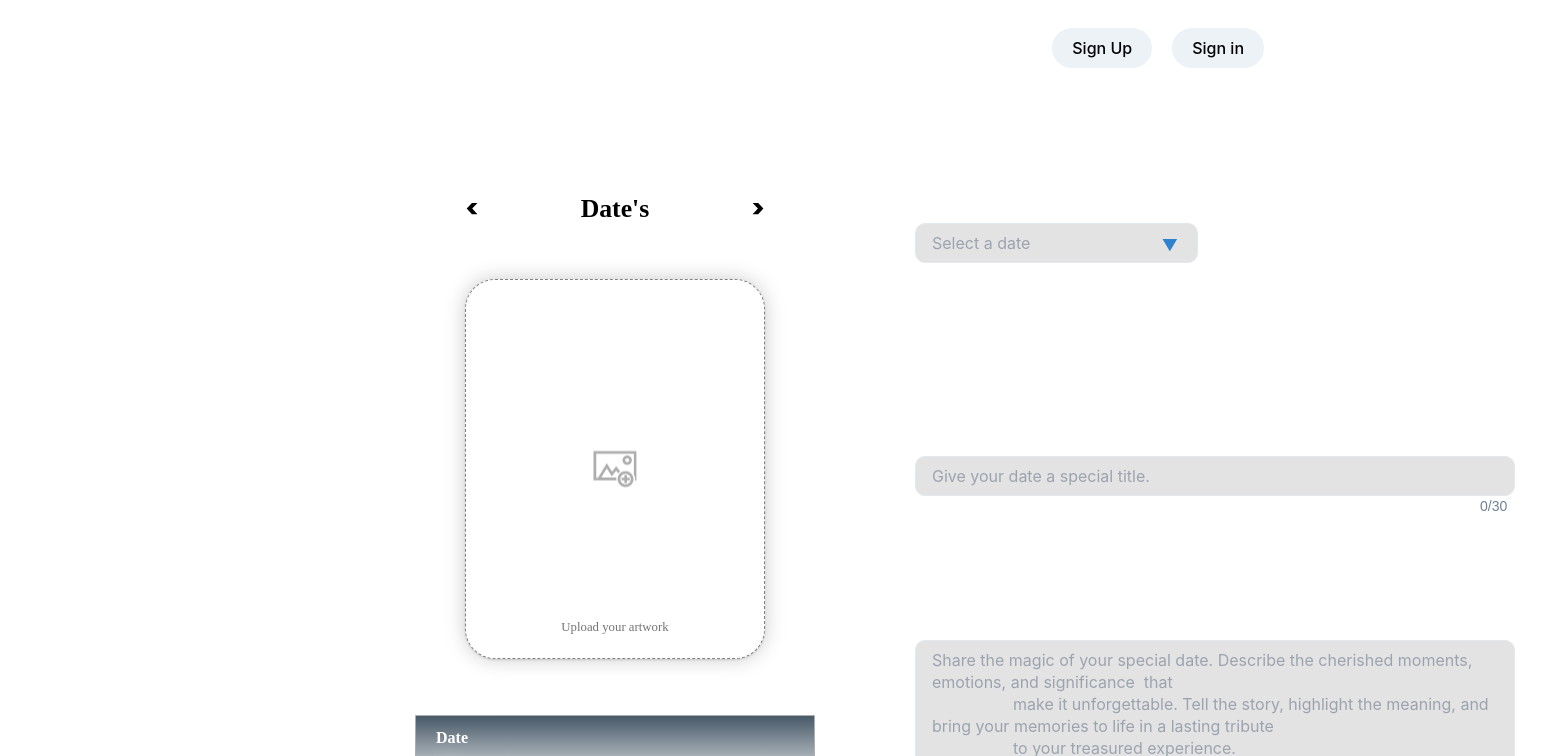
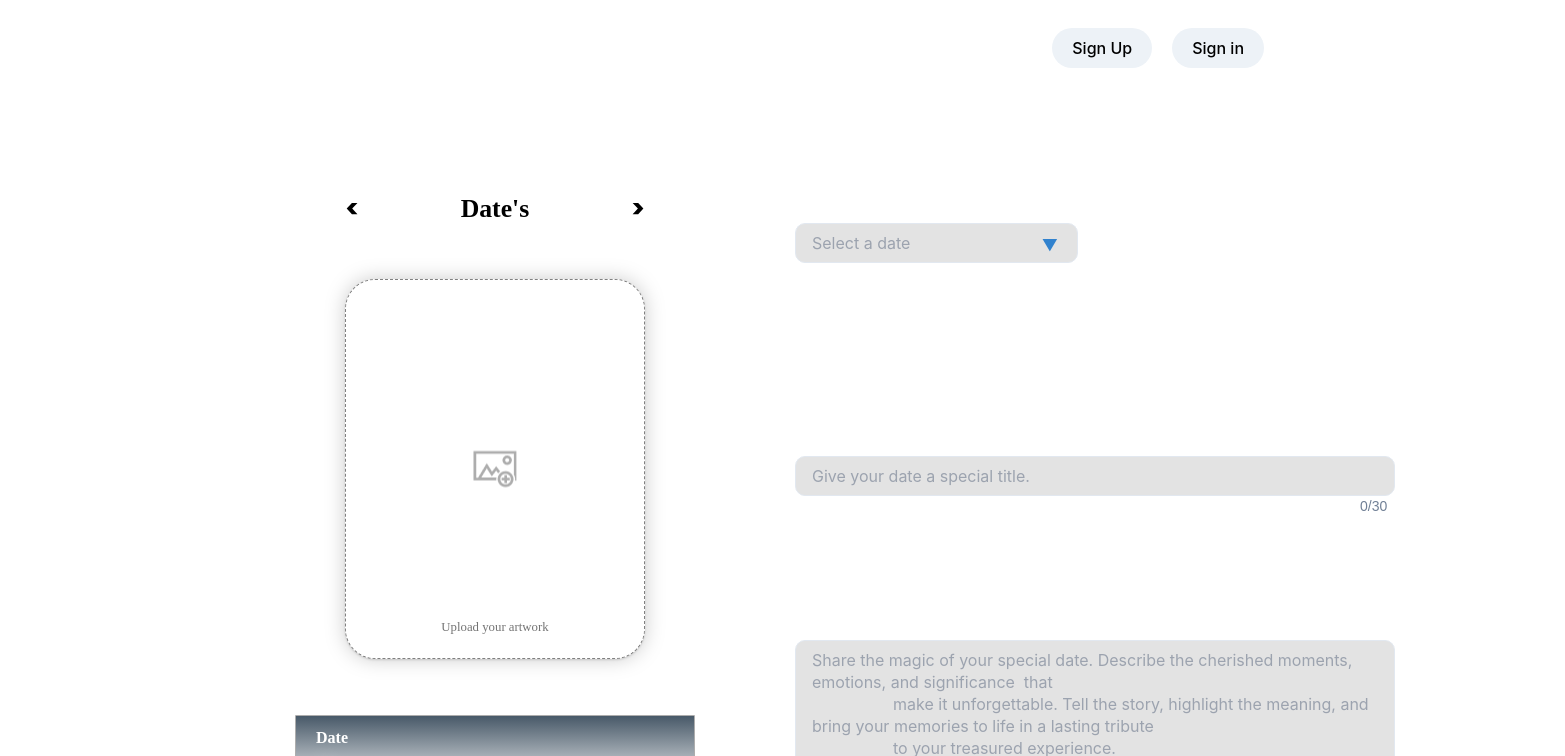
Before and after one commit to jjw3310/avalanche, a React (Create React App) app: page /purchaseDetail in a window 1280 px wide. Shown: the top 756 px of the page, 1565 px wide, since content can reach past the window. Built offline with nearby package versions, Linux system fonts and the light colour scheme.

Commit message:
paddingPurchaseDetail

```diff
--- a/src/components/pages/purchaseDetail.jsx
+++ b/src/components/pages/purchaseDetail.jsx
@@ -148,7 +148,7 @@ const PurchaseDetail = forwardRef((props, ref) => {
         paddingLeft={"190px"}
         paddingRight={"190px"}
         ref={ref}
-        w={"100%"}
+        w={"100vh"}
         h={"1000px"}
         // paddingBottom={"200px"}
       >
@@ -157,7 +157,8 @@ const PurchaseDetail = forwardRef((props, ref) => {
           direction={{ base: "column-reverse", md: "row" }}
           justify={"flex-start"}
           align={"center"}
-          px={{ base: "10%", sm: "15%", lg: "25%" }}
+          // px={{ base: "10%", sm: "15%", lg: "25%" }}
+          px={{ base: "10%" }}
           h="100%"
           pt={100}
           pb={5}
```
